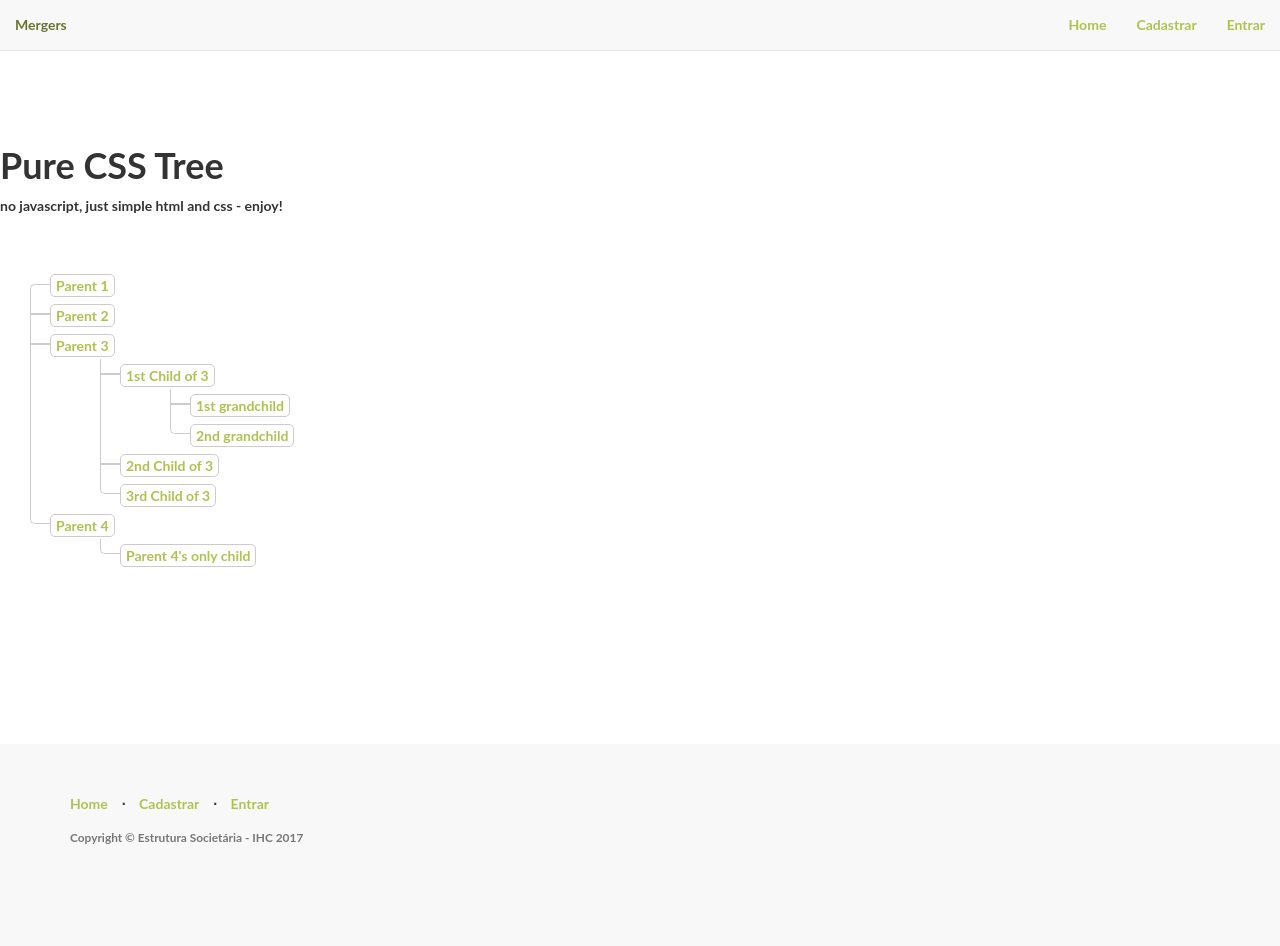
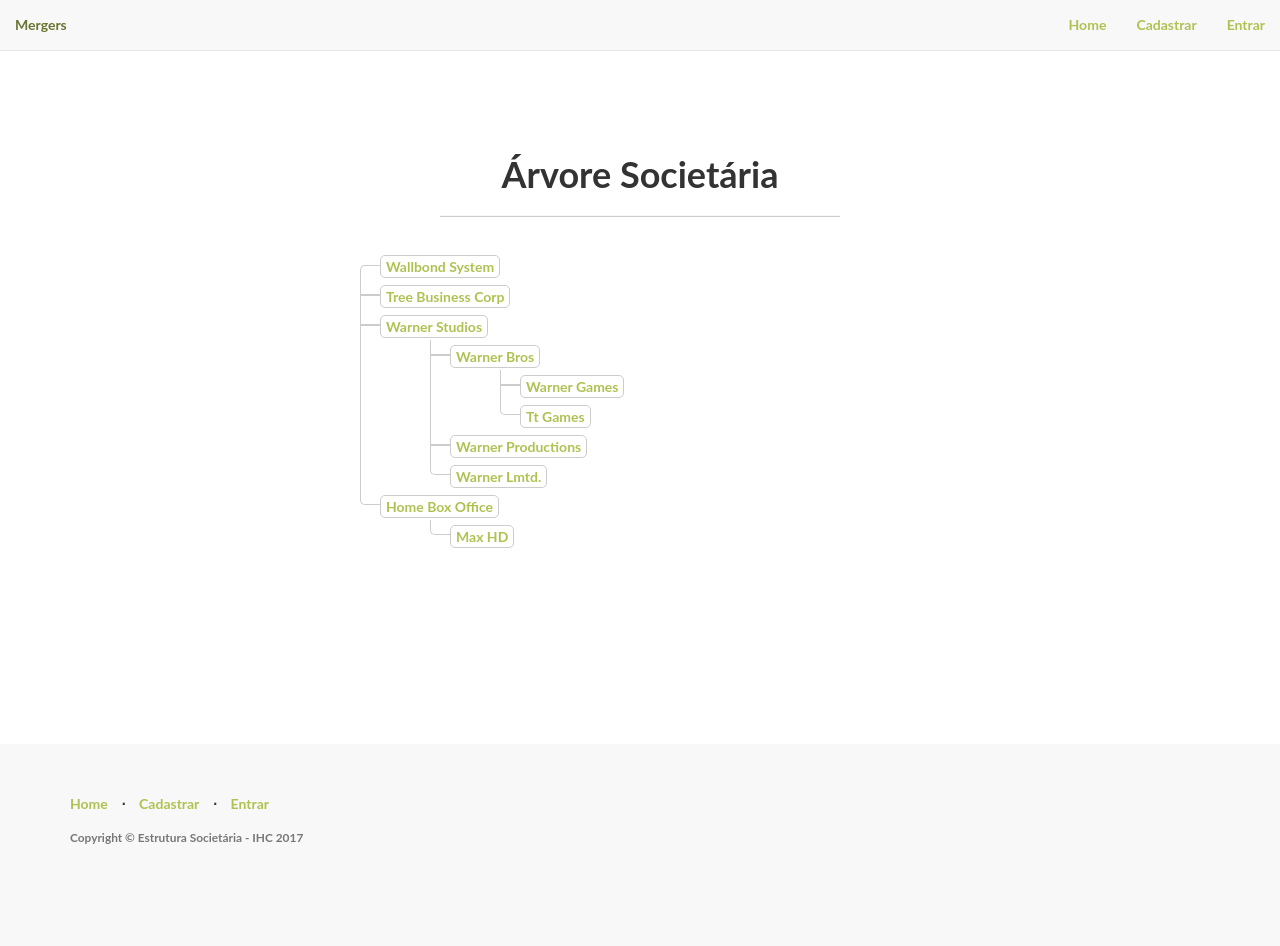
Before and after one commit to JonathanFSilva/mergers, a Flask app: template app/templates/admin/arvores/arvores.html in a window 1280 px wide. Run offline with Flask 2, Linux system fonts and the light colour scheme; the template is opened without the code that fills it, so the values that code supplies are empty; parts of the project's set-up code (start-up, migrations or seed data) failed here and were passed over; some libraries are stand-ins or nearby versions.

Commit message:
atualiza a árvore com algumas empresas (raw-coded)

```diff
--- a/app/templates/admin/arvores/arvores.html
+++ b/app/templates/admin/arvores/arvores.html
@@ -11,33 +11,35 @@
         <br/>
         {{ utils.flashed_messages() }}
         <br/>
+        <h1 style="text-align:center;">Árvore Societária</h1>
+        <hr class="intro-divider">
+        <div class="center">
             <!-- componente do TERCEIRO! -->
-        <h1>Pure CSS Tree</h1>
-        <p><strong>no javascript, just simple html and css - enjoy!</strong></p>
             <ul class="tree">
-            <li><a>Parent 1</a></li>
-            <li><a>Parent 2</a></li>
+                <li><a>Wallbond System</a></li>
+                <li><a>Tree Business Corp</a></li>
                 <li>
-                <a>Parent 3</a>
+                    <a>Warner Studios</a>
                     <ul>
                         <li>
-                        <a>1st Child of 3</a>
+                            <a>Warner Bros</a>
                             <ul>
-                            <li><a>1st grandchild</a></li>
-                            <li><a>2nd grandchild</a></li>
+                                <li><a>Warner Games</a></li>
+                                <li><a>Tt Games</a></li>
                             </ul>
                         </li>
-                    <li><a>2nd Child of 3</a></li>
-                    <li><a>3rd Child of 3</a></li>
+                        <li><a>Warner Productions</a></li>
+                        <li><a>Warner Lmtd.</a></li>
                     </ul>
                 </li>
                 <li>
-                <a>Parent 4</a>
-                <ul><li><a>Parent 4's only child</a></li></ul>
+                    <a>Home Box Office</a>
+                    <ul><li><a>Max HD</a></li></ul>
                 </li>
             </ul>
         </div>
       </div>
     </div>
   </div>
+</div>
 {% endblock %}
```
Lines whose indentation alone changed are shown as unchanged.
